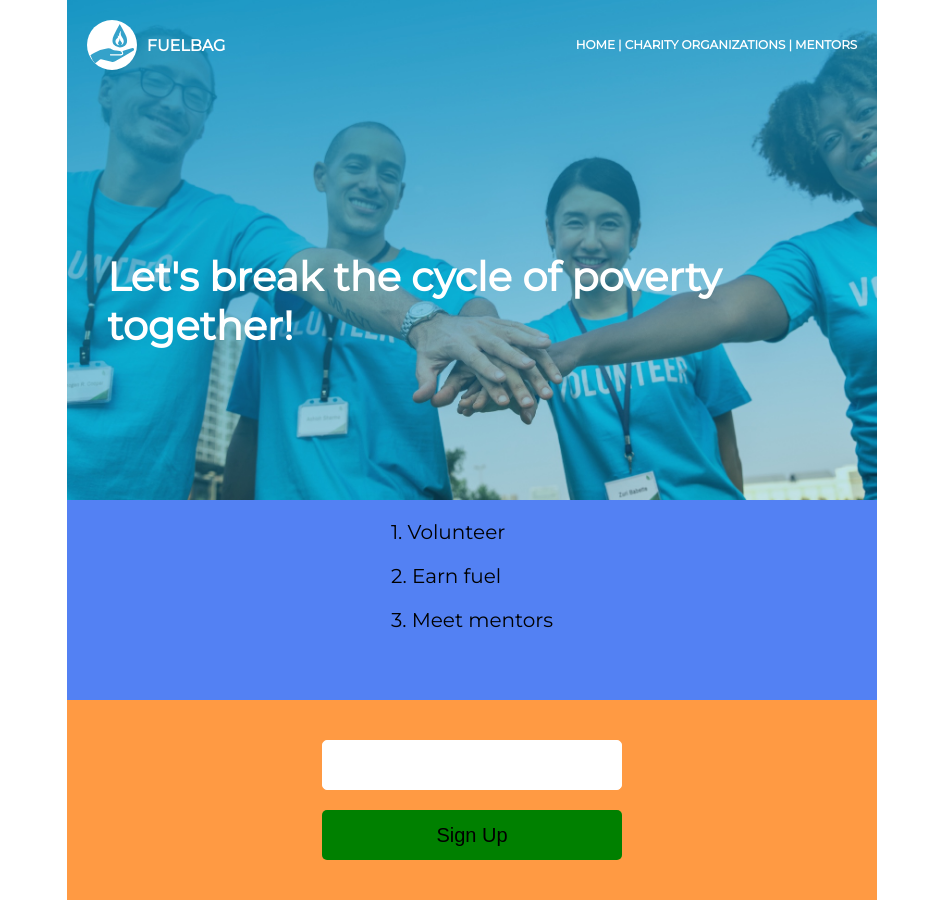
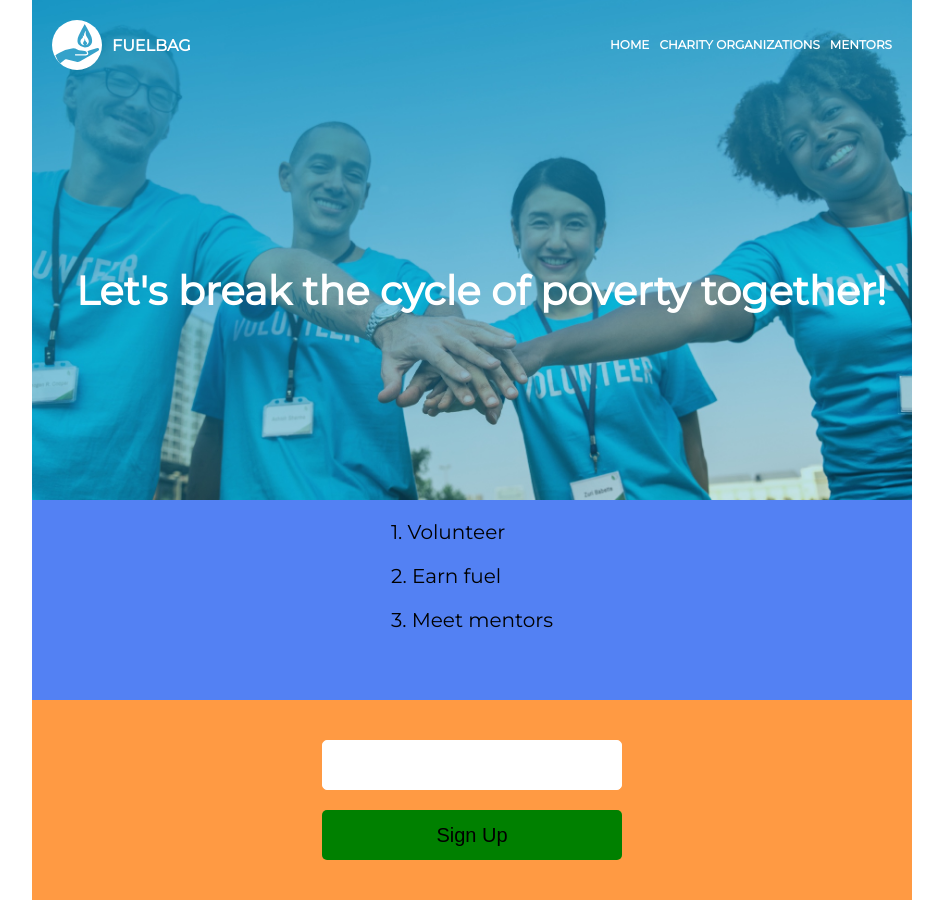
Before and after one commit to humble92/fuelbag, a React (Create React App) app: page / in a window 1280 px wide. Shown: the whole page, without its empty margins (168-1111 px from the left). Built offline with nearby package versions, Linux system fonts and the light colour scheme.

Commit message:
refactoring

```diff
--- a/src/App/App.js
+++ b/src/App/App.js
@@ -1,7 +1,7 @@
 import React from 'react'
 import { connect } from 'react-redux'
 import Header from './Header'
-import Home from './Home'
+import Home from './Home/Home'
 import { CHARITY, MENTORS, HOME } from '../pages'
 import Charity from './Charity'
 import Mentors from './Mentors'
@@ -16,7 +16,7 @@ const App = ({
   }}>
     <div style={{
       backgroundColor: '#FF9A43',
-      maxWidth: 880,
+      width: 880,
       minHeight: '100vh',
       fontFamily: 'Montserrat',
     }}>
--- a/src/App/Home.js
+++ /dev/null
@@ -1,102 +0,0 @@
-import React from 'react'
-import styled from 'styled-components'
-import Logo from './Logo'
-import img from '../images/background.jpg'
-
-const Slogan = styled.div`
-  background-image: url(${img});
-  background-size: cover;
-  background-repeat: no-repeat;
-  height: 500px;
-`
-
-export default () => (
-  <div>
-    <Slogan>
-      <div style={{
-        color: 'white',
-        width: '100%',
-        display: 'flex',
-        justifyContent: 'space-between',
-        padding: 20,
-      }}>
-        <div style={{
-          display: 'flex',
-          alignItems: 'center',
-        }}>
-          <Logo />
-          <div style={{
-            fontWeight: 'bold',
-            paddingLeft: 10,
-            textTransform: 'uppercase',
-          }}>fuelbag</div>
-        </div>
-        <div style={{
-          height: 50,
-          lineHeight: '50px',
-          fontSize: 12,
-          fontWeight: 'bold',
-          textTransform: 'uppercase',
-        }}>
-          home | charity organizations | mentors
-        </div>
-      </div>
-      <div style={{
-        paddingTop: '20%',
-        paddingLeft: '5%',
-        fontWeight: 'bold',
-        fontSize: 40,
-        color: 'white',
-      }}>
-        Let's break the cycle of poverty together!
-      </div>
-    </Slogan>
-    <div style={{
-      backgroundColor: '#5381F3',
-      height: 200,
-      display: 'flex',
-      justifyContent: 'center',
-    }}>
-      <div style={{
-        paddingTop: 20,
-        fontSize: 20,
-      }}>
-        <div>1. Volunteer</div>
-        <div style={{paddingTop: 20}}>2. Earn fuel</div>
-        <div style={{paddingTop: 20}}>3. Meet mentors</div>
-      </div>
-    </div>
-    <div style={{
-      display: 'flex',
-      justifyContent: 'center',
-    }}>
-      <div style={{
-        paddingTop: 40,
-        paddingBottom: 40,
-      }}>
-        <div>
-          <input type="text" style={{
-            outline: 'none',
-            fontSize: 20,
-            height: 50,
-            width: 300,
-            borderRadius: 5,
-            padding: 15,
-            border: '1px solid white',
-          }}/>
-        </div>
-        <button style={{
-          fontSize: 20,
-          marginTop: 20,
-          width: 300,
-          height: 50,
-          borderRadius: 5,
-          backgroundColor: 'green',
-          border: 0,
-        }}>
-          Sign Up
-        </button>
-      </div>
-    </div>
-  </div>
-)
--- /dev/null
+++ b/src/App/Home/Header.js
@@ -0,0 +1,58 @@
+import React from 'react'
+import styled from 'styled-components'
+import Logo from '../Logo'
+import img from './background.jpg'
+import Links from './Links'
+
+const Slogan = styled.div`
+  background-image: url(${img});
+  background-size: cover;
+  background-repeat: no-repeat;
+  height: 500px;
+`
+
+const Header = () => (
+  <div>
+    <Slogan>
+      <div style={{
+        color: 'white',
+        width: '100%',
+        display: 'flex',
+        justifyContent: 'space-between',
+        padding: 20,
+      }}>
+        <div style={{
+          display: 'flex',
+          alignItems: 'center',
+        }}>
+          <Logo />
+          <div style={{
+            fontWeight: 'bold',
+            paddingLeft: 10,
+            textTransform: 'uppercase',
+          }}>fuelbag</div>
+        </div>
+        <div style={{
+          height: 50,
+          lineHeight: '50px',
+          fontSize: 12,
+          fontWeight: 'bold',
+          textTransform: 'uppercase',
+        }}>
+          <Links />
+        </div>
+      </div>
+      <div style={{
+        paddingTop: '20%',
+        paddingLeft: '5%',
+        fontWeight: 'bold',
+        fontSize: 40,
+        color: 'white',
+      }}>
+        Let's break the cycle of poverty together!
+      </div>
+    </Slogan>
+  </div>
+)
+
+export default Header
--- /dev/null
+++ b/src/App/Home/Home.js
@@ -0,0 +1,55 @@
+import React from 'react'
+import Header from './Header'
+
+export default () => (
+  <div>
+    <Header />
+    <div style={{
+      backgroundColor: '#5381F3',
+      height: 200,
+      display: 'flex',
+      justifyContent: 'center',
+    }}>
+      <div style={{
+        paddingTop: 20,
+        fontSize: 20,
+      }}>
+        <div>1. Volunteer</div>
+        <div style={{paddingTop: 20}}>2. Earn fuel</div>
+        <div style={{paddingTop: 20}}>3. Meet mentors</div>
+      </div>
+    </div>
+    <div style={{
+      display: 'flex',
+      justifyContent: 'center',
+    }}>
+      <div style={{
+        paddingTop: 40,
+        paddingBottom: 40,
+      }}>
+        <div>
+          <input type="text" style={{
+            outline: 'none',
+            fontSize: 20,
+            height: 50,
+            width: 300,
+            borderRadius: 5,
+            padding: 15,
+            border: '1px solid white',
+          }}/>
+        </div>
+        <button style={{
+          fontSize: 20,
+          marginTop: 20,
+          width: 300,
+          height: 50,
+          borderRadius: 5,
+          backgroundColor: 'green',
+          border: 0,
+        }}>
+          Sign Up
+        </button>
+      </div>
+    </div>
+  </div>
+)
--- /dev/null
+++ b/src/App/Home/Links.js
@@ -0,0 +1,33 @@
+import React from 'react'
+import styled from 'styled-components'
+import { connect } from 'react-redux'
+import { set as setPage } from '../../redux/page/set'
+import {
+  HOME,
+  CHARITY,
+  MENTORS,
+} from '../../pages.js'
+
+const Item = styled.div`
+  padding-left: 10px;
+  cursor: pointer;
+`
+
+const Links = ({
+  page,
+  onSetPage,
+}) => (
+  <div style={{
+    display: 'flex',
+  }}>
+    <Item onClick={() => onSetPage(HOME)}>Home</Item>
+    <Item onClick={() => onSetPage(CHARITY)}>Charity organizations</Item>
+    <Item onClick={() => onSetPage(MENTORS)}>Mentors</Item>
+  </div>
+)
+
+export default connect(state => ({
+  page: state.page,
+}), {
+  onSetPage: setPage,
+})(Links)
```
Also changed, not shown: src/App/Home/background.jpg (renamed from src/images/background.jpg).
